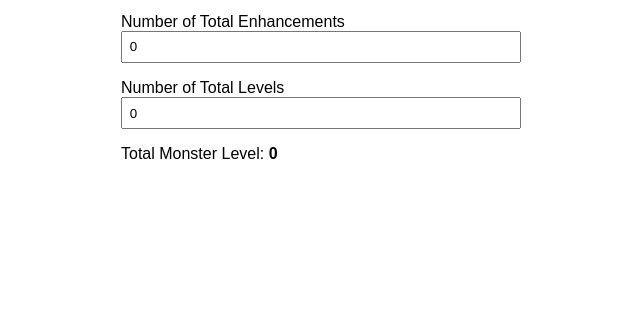
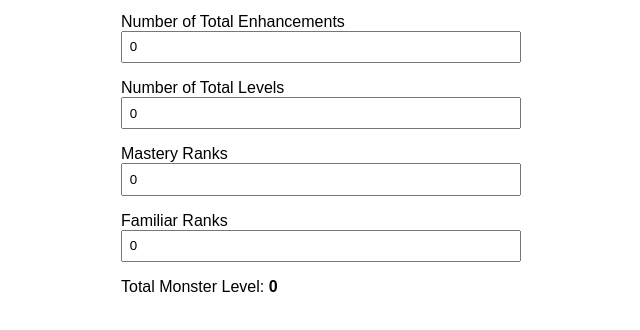
Before and after one commit to TheMadRatter/Encounter-Calculator, a plain HTML site: page index.html in a window 1280 px wide. Shown: the part 144-474 px from the top of the page, without its empty margins (319-959 px from the left). Drawn offline with Linux system fonts and the light colour scheme.

Commit message:
Update index.html

```diff
--- a/index.html
+++ b/index.html
@@ -18,7 +18,9 @@
       const players       = parseInt(document.getElementById('players').value, 10) || 0;
       const enhancements  = parseInt(document.getElementById('enhancements').value, 10) || 0;
       const levels        = parseInt(document.getElementById('levels').value, 10) || 0;
-      const totalMonsterLevel = players * 2 + enhancements + levels;
+      const mastery = parseInt(document.getElementById('mastery').value, 10) || 0;
+      const familiar = parseInt(document.getElementById('familiar').value, 10) || 0;
+      const totalMonsterLevel = players * 2 + enhancements + levels + mastery*2 + familiar;
       document.getElementById('result').textContent = totalMonsterLevel;
     }
     window.addEventListener('DOMContentLoaded', () => {
@@ -43,6 +45,12 @@
   <label for="levels">Number of Total Levels</label>
   <input type="number" id="levels" value="0" min="0">
 
+  <label for="mastery">Mastery Ranks</label>
+  <input type="number" id="levels" value="0" min="0">
+
+  <label for="familiar">Familiar Ranks</label>
+  <input type="number" id="levels" value="0" min="0">
+
   <p>Total Monster Level: <span id="result">0</span></p>
 </body>
 </html>
```
